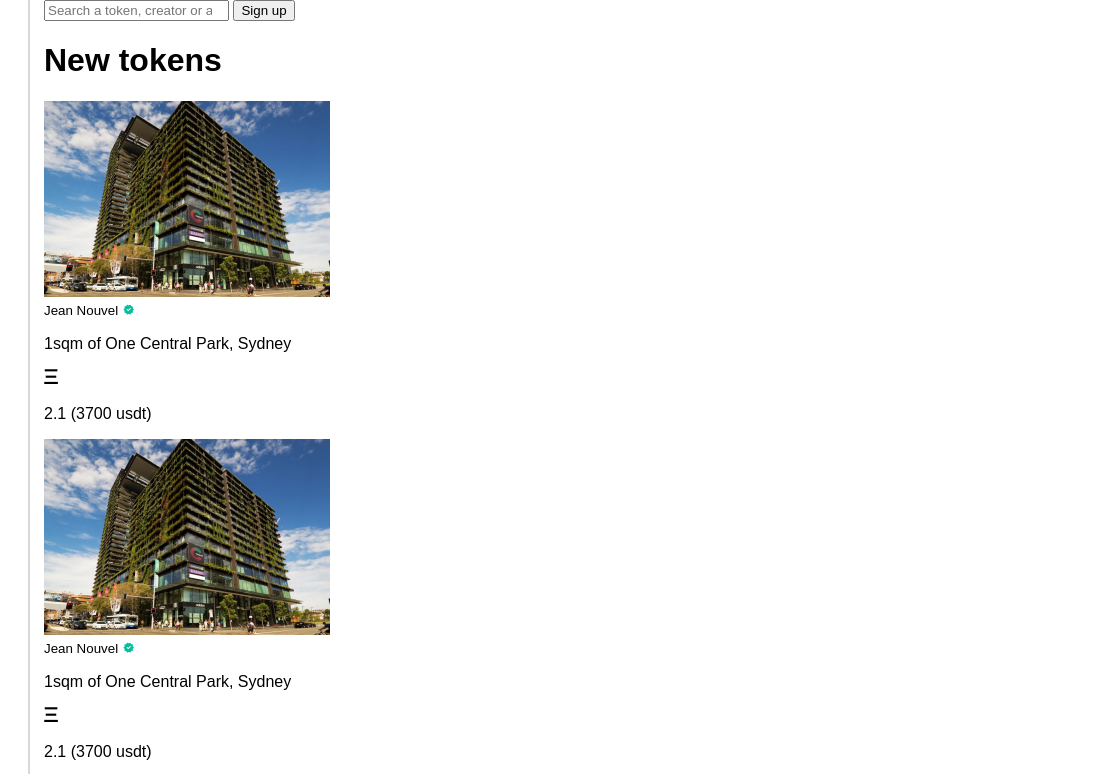
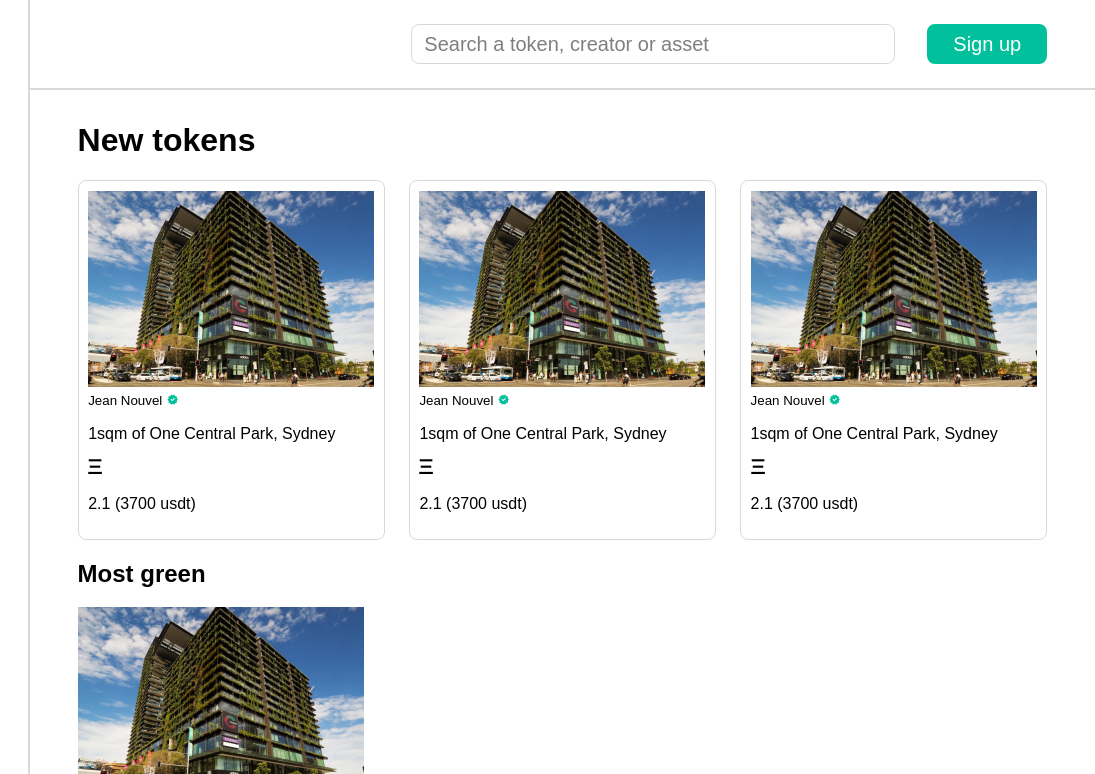
Before and after one commit to kemichris/AssetBridge, a plain HTML site: page market.html in a window 1280 px wide. Shown: the top 774 px of the page, 252-1347 px from the left, 1095 px wide, since content can reach past the window. Drawn offline with Linux system fonts and the light colour scheme; a web font is replaced by a local one.

Commit message:
market update

```diff
--- a/styles/market.css
+++ b/styles/market.css
@@ -88,5 +88,64 @@ main {
 
 /* ////// MAIN SECTION //////  */
 .main-page {
-    margin-left: 18.5rem;
+    margin-left: 17.6rem;
+    width: 100%;
 }
+
+/* top bar  */
+.top-bar {
+    display: flex;
+    justify-content: end;
+    gap: 2rem;
+    padding: 1.5rem 3rem;
+    border-bottom: 2px solid #00000026;
+    align-items: center;
+}
+
+.top-bar input {
+    width: 50%;
+    height: 2.5rem;
+    border-radius: 0.5rem;
+    border: 1px solid #00000026;
+    padding-left: 0.8rem;
+    font-size: 1.25rem;
+    background-color: transparent;
+    cursor: pointer;
+}
+
+.top-bar input::placeholder {
+    color: #7F7F7F;
+}
+
+.top-bar button {
+    font-size: 1.25rem;
+    color: #ffffff;
+    padding: 0.4rem 1.5rem;
+    background-color: #01C09B;
+    border: 2px solid #01C09B;
+    font-family: 'Galano Grotesque Alt', sans-serif;
+    cursor: pointer;
+    border-radius: 0.5rem;
+}
+
+
+/* market place content  */
+.marketplace-content {
+    padding: 2rem 3rem;
+}
+
+.marketplace-content h1 {
+    font-size: 2rem;
+    margin-top: 0;
+}
+
+.market-items {
+    display: flex;
+    gap: 1.5rem;
+}
+
+.item {
+    padding: 0.6rem;
+    border: 0.95px solid #00000026;
+    border-radius: 0.5rem
+}
```
